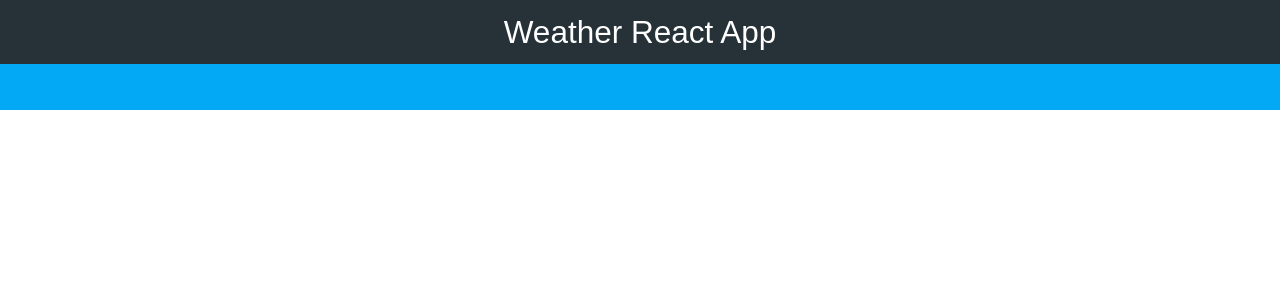
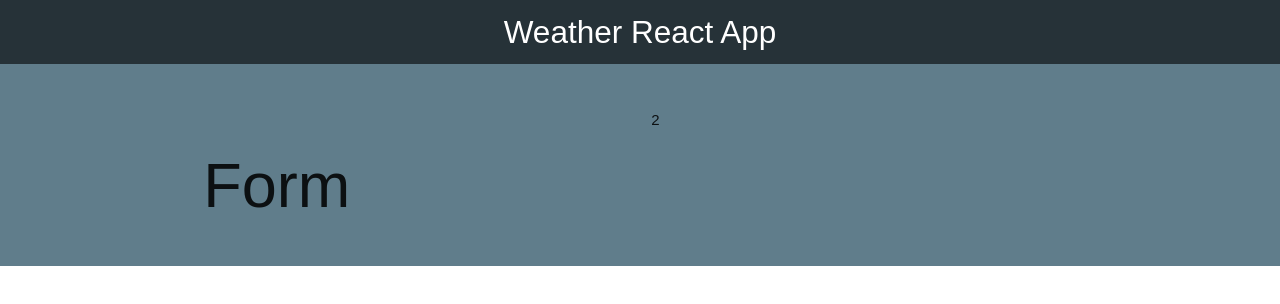
Before and after one commit to angelicamolero/weather-app, a React (Create React App) app: page / in a window 1280 px wide. Shown: the top 304 px of the page. Built offline with nearby package versions, Linux system fonts and the light colour scheme.

Commit message:
adding form doc

```diff
--- a/src/App.js
+++ b/src/App.js
@@ -1,5 +1,6 @@
 import React, { Fragment } from 'react';
 import Header from './components/Header';
+import Form from './components/Form';
 
 function App() {
   return (
@@ -8,7 +9,16 @@ function App() {
         titulo="Weather React App"
       />
       <div className="container-form">
-
+        <div className="container">
+          <div className="row">
+            <div className="col m6 s12">
+              <Form/>
+            </div>
+            <div className="col m6 s12">
+              2
+            </div>
+          </div>
+        </div>
       </div>
     </Fragment>
   );
--- /dev/null
+++ b/src/components/Form.js
@@ -0,0 +1,9 @@
+import React, { Fragment } from 'react';
+
+const Form = ({titulo}) => {
+    return(
+        <h1>Form</h1>
+    );
+}
+
+export default Form;
--- a/src/index.css
+++ b/src/index.css
@@ -36,7 +36,7 @@ input[type=text]:not(.browser-default):focus:not([readonly]) + label {
 
 .container-form {
   padding: 3rem 0 1px 0;
-  background-color: #03a9f4;
+  background-color: #607d8b;
 }
 .mensaje {
   text-align: center;
```
Also changed, not shown: 1 other file (tests, documents, lock files or other folders).
